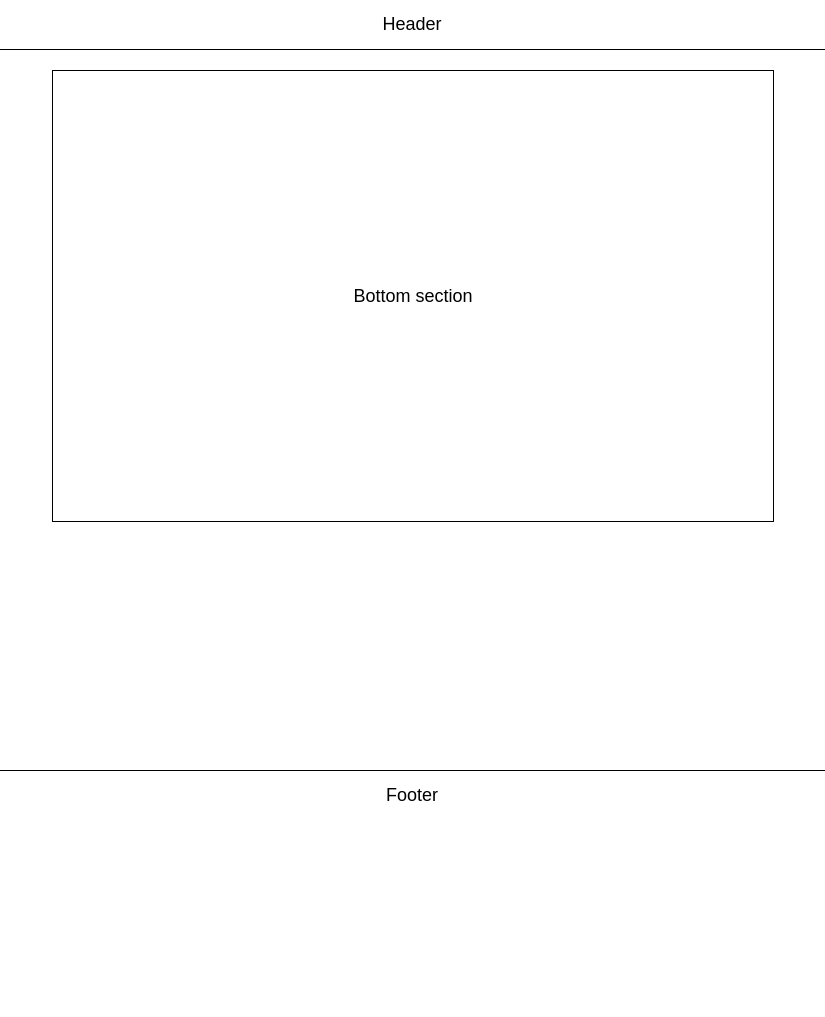
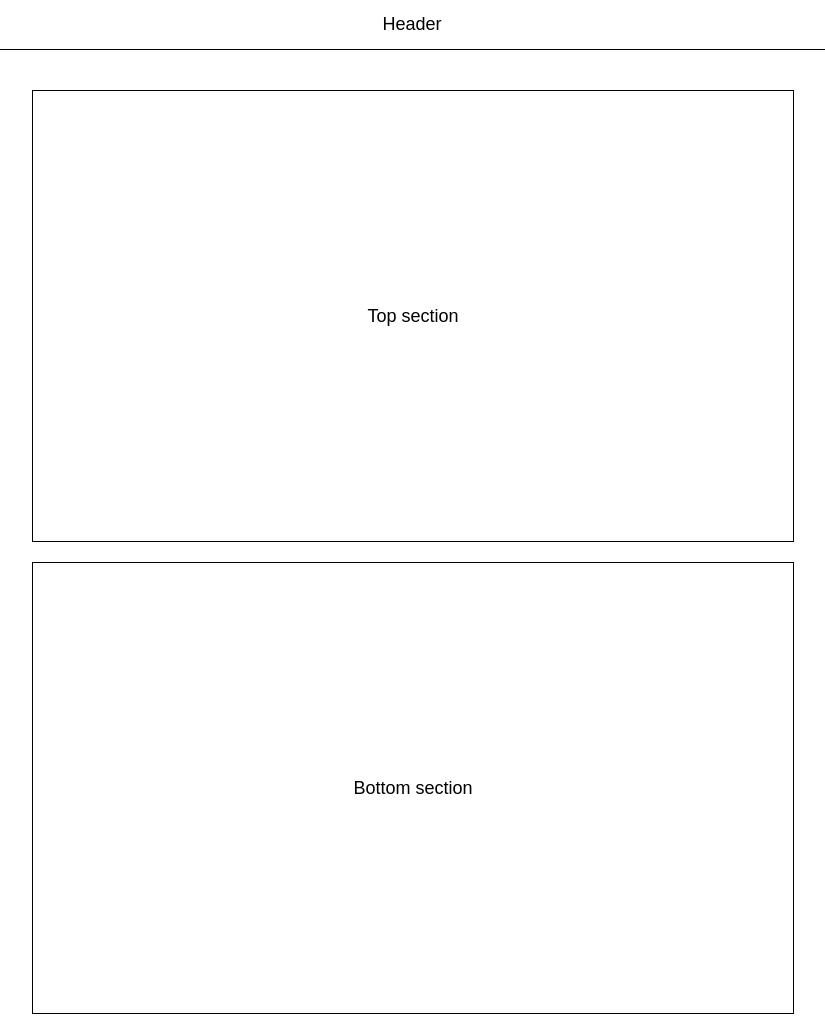
Before and after one commit to ooloo-io/github-flow-Xzxxsx, a website: page src/index.html in a window 1280 px wide. Shown: the top 1017 px of the page, without its empty margins (228-1053 px from the left). Before the commit the page ends 820 px from the top, so only its background shows below. Drawn offline with nearby package versions, Linux system fonts and the light colour scheme.

Commit message:
Top Section (#10)
* Add top section

* Style top section

```diff
--- a/src/index.html
+++ b/src/index.html
@@ -18,6 +18,9 @@
   </header>
   <main class="content">
     <section class="section">
+      Top section
+    </section>
+    <section class="section">
       Bottom section
     </section>
   </main>
--- a/src/styles.css
+++ b/src/styles.css
@@ -20,10 +20,11 @@ body {
 }
 
 .content {
-  min-height: calc(100vh - 100px);
-  width: 720px;
-max-width: 100%;
+  min-height: calc(100vh - 140px);
+  width: 760px;
+  max-width: 100%;
   margin: auto;
+  padding: 20px;
 }
 
 .section {
```
